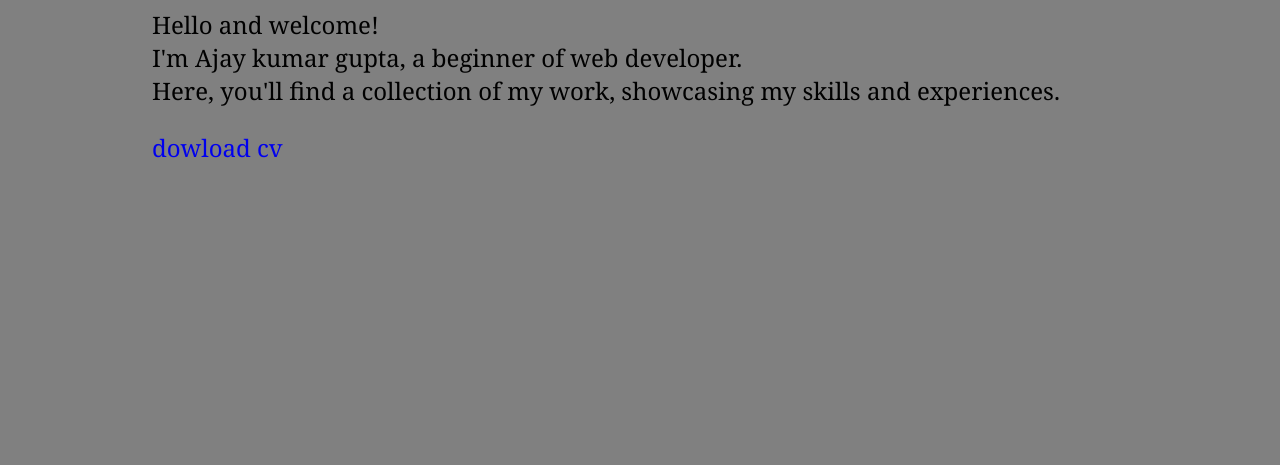
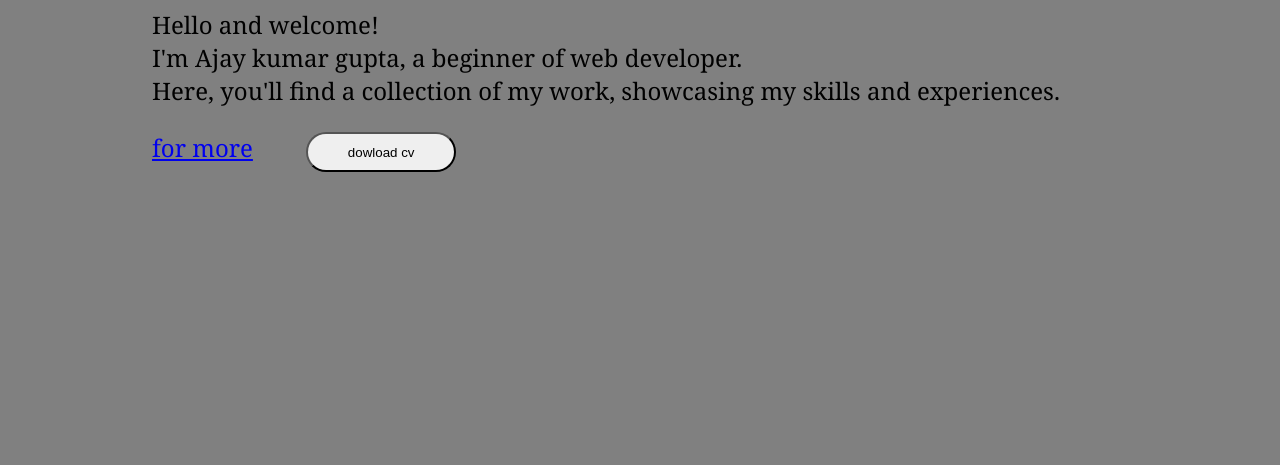
Before and after one commit to ajay-9833/portfoli, a plain HTML site: page index.html in a window 1280 px wide. Shown: the part 309-774 px from the top of the page. Drawn offline with Linux system fonts and the light colour scheme.

Commit message:
Update index.html

```diff
--- a/index.html
+++ b/index.html
@@ -41,7 +41,7 @@
     <h2><i class="fa-solid fa-house"></i>Home</h2>
 
     <p> Hello and welcome!<br> I'm Ajay kumar gupta, a beginner of web developer. <br>Here, you'll find a collection of my work, showcasing my skills and experiences.</p>
-   <a href="#find me" style="text-decoration:none ;> for more</a>
+   <a href="#find me"> for more</a>
    <button type="button">dowload cv</button>
    <br>
 
```
